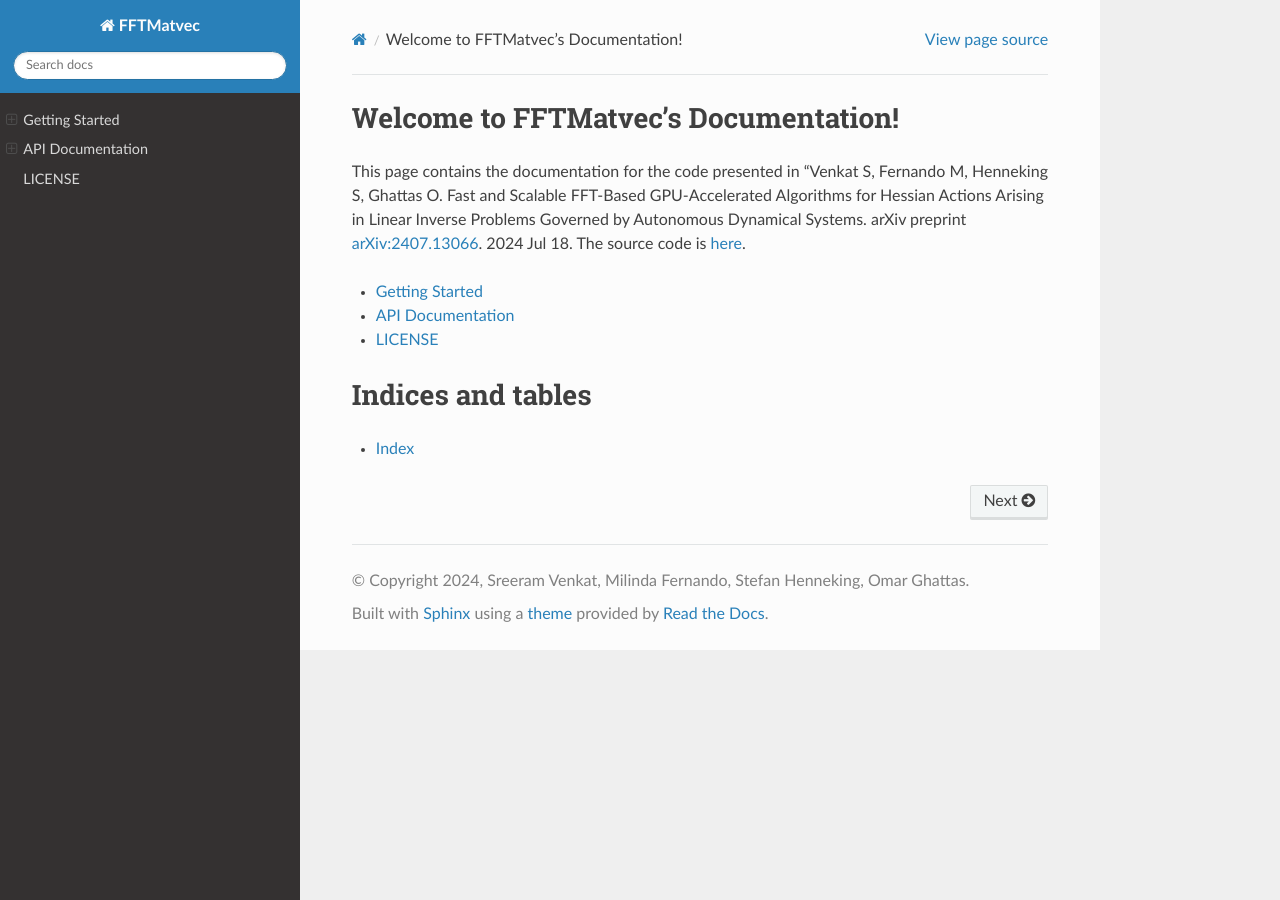
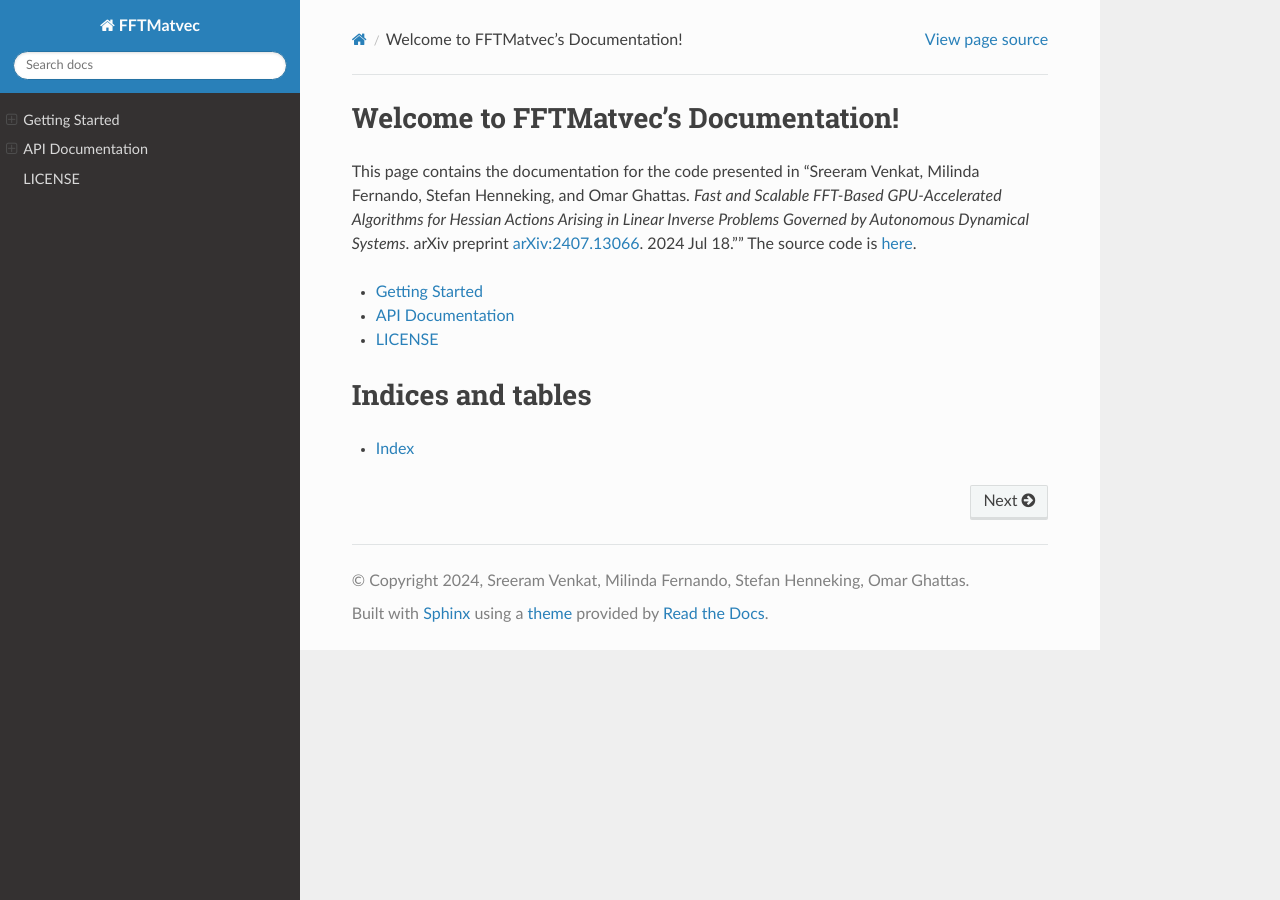
Before and after one commit to s769/FFTMatvec, a Sphinx documentation site: the page built from docs/index.rst, in a window 1280 px wide. Built offline with Sphinx 7.4.7 and the Read the Docs theme 2.0.0, drawn with Linux system fonts in a browser that asks for light colours.

Commit message:
update docs/citation

```diff
--- a/docs/index.rst
+++ b/docs/index.rst
@@ -6,12 +6,10 @@
 Welcome to FFTMatvec's Documentation!
 =====================================
 
-This page contains the documentation for the code presented in "Venkat S, Fernando M,
-Henneking S, Ghattas O. Fast and Scalable FFT-Based GPU-Accelerated
-Algorithms for Hessian Actions Arising in Linear Inverse Problems
-Governed by Autonomous Dynamical Systems. arXiv preprint
-`arXiv:2407.13066 <https://arxiv.org/abs/2407.13066>`__. 2024 Jul 18. The source code is
-`here <https://github.com/s769/FFTMatvec>`__.
+This page contains the documentation for the code presented in "Sreeram Venkat, Milinda Fernando, Stefan Henneking,
+and Omar Ghattas. *Fast and Scalable FFT-Based GPU-Accelerated Algorithms for Hessian Actions Arising in Linear Inverse
+Problems Governed by Autonomous Dynamical Systems*. arXiv preprint `arXiv:2407.13066 <https://arxiv.org/abs/2407.13066>`__.
+2024 Jul 18."" The source code is `here <https://github.com/s769/FFTMatvec>`__.
 
 
 .. toctree::
```
Also changed, not shown: README.md (+1 -1 lines), 1 other file.
